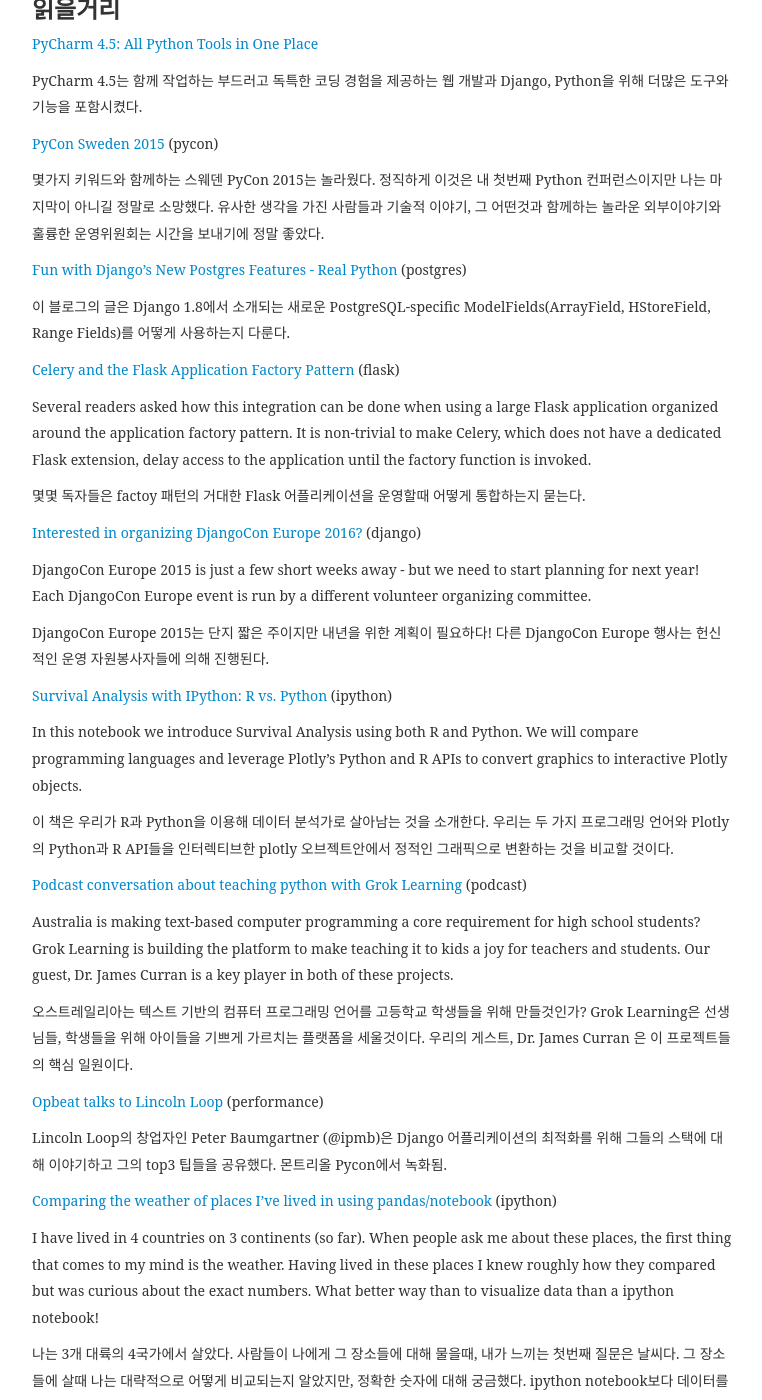
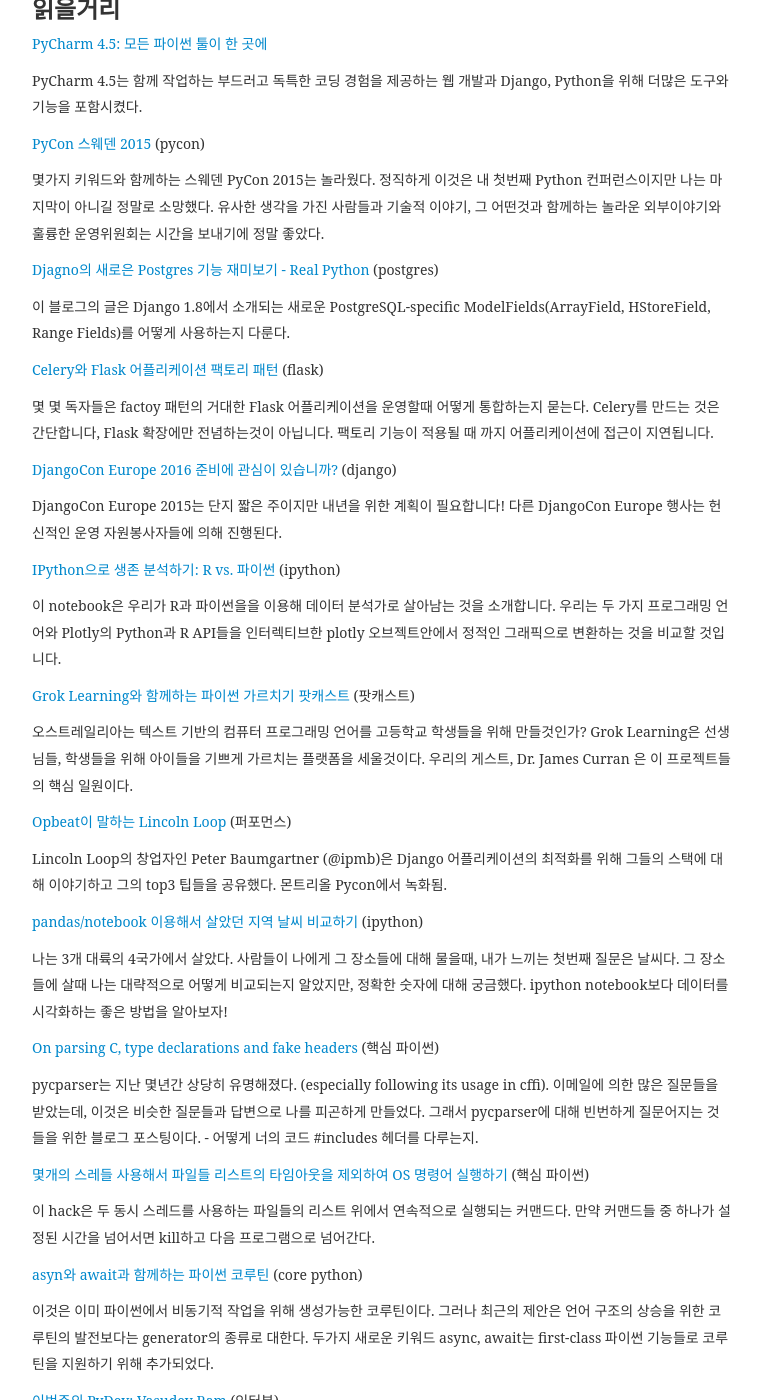
Before and after one commit to weeklypythonkr/weeklypythonkr.github.io, a Jekyll site: the page built from _posts/2015-05-22-Issue-33.md, in a window 1280 px wide and 1400 px high, scrolled down 303 px. Shown: the whole window, without its empty margins (258-1020 px from the left). Built offline with Jekyll 4.4.1, drawn with Linux system fonts in a browser that asks for light colours; some web fonts are replaced; some of the changed text lies outside the part shown.

Commit message:
33번 이슈 번역

```diff
--- a/_posts/2015-05-22-Issue-33.md
+++ b/_posts/2015-05-22-Issue-33.md
@@ -1,72 +1,58 @@
 ---
 layout: post_page
-title: 번역중_33번 이슈
+title: 33번 이슈
 ---
 
 ###읽을거리
-<a href="https://www.jetbrains.com/pycharm/whatsnew/?rss" target="_blank">PyCharm 4.5: All Python Tools in One Place</a>
+<a href="https://www.jetbrains.com/pycharm/whatsnew/?rss" target="_blank">PyCharm 4.5: 모든 파이썬 툴이 한 곳에</a>
 
 PyCharm 4.5는 함께 작업하는 부드러고 독특한 코딩 경험을 제공하는 웹 개발과 Django, Python을 위해 더많은 도구와 기능을 포함시켰다.
 
-<a href="http://ilian.io/pycon-sweden-2015/" target="_blank">PyCon Sweden 2015</a> (pycon)
+<a href="http://ilian.io/pycon-sweden-2015/" target="_blank">PyCon 스웨덴 2015</a> (pycon)
 
 몇가지 키워드와 함께하는 스웨덴 PyCon 2015는 놀라웠다. 정직하게 이것은 내 첫번째 Python 컨퍼런스이지만 나는 마지막이 아니길 정말로 소망했다.  유사한 생각을 가진 사람들과 기술적 이야기, 그 어떤것과 함께하는 놀라운 외부이야기와 훌륭한 운영위원회는 시간을 보내기에 정말 좋았다.
 
-<a href="https://realpython.com/blog/python/fun-with-djangos-new-postgres-features/" target="_blank">Fun with Django's New Postgres Features - Real Python</a> (postgres)
+<a href="https://realpython.com/blog/python/fun-with-djangos-new-postgres-features/" target="_blank">Djagno의 새로은 Postgres 기능 재미보기 - Real Python</a> (postgres)
 
 이 블로그의 글은 Django 1.8에서 소개되는 새로운 PostgreSQL-specific ModelFields(ArrayField, HStoreField, Range Fields)를 어떻게 사용하는지 다룬다.
 
-<a href="http://blog.miguelgrinberg.com/post/celery-and-the-flask-application-factory-pattern" target="_blank">Celery and the Flask Application Factory Pattern</a> (flask)
+<a href="http://blog.miguelgrinberg.com/post/celery-and-the-flask-application-factory-pattern" target="_blank">Celery와 Flask 어플리케이션 팩토리 패턴</a> (flask)
 
-Several readers asked how this integration can be done when using a large Flask application organized around the application factory pattern. It is non-trivial to make Celery, which does not have a dedicated Flask extension, delay access to the application until the factory function is invoked.
+몇 몇 독자들은 factoy 패턴의 거대한 Flask 어플리케이션을 운영할때 어떻게 통합하는지 묻는다. Celery를 만드는 것은 간단합니다, Flask 확장에만 전념하는것이 아닙니다. 팩토리 기능이 적용될 때 까지 어플리케이션에 접근이 지연됩니다.
 
-몇몇 독자들은 factoy 패턴의 거대한 Flask 어플리케이션을 운영할때 어떻게 통합하는지 묻는다.
+<a href="https://www.djangoproject.com/weblog/2015/may/18/interested-organizing-djangocon-europe-2016/" target="_blank">DjangoCon Europe 2016 준비에 관심이 있습니까?</a> (django)
 
-<a href="https://www.djangoproject.com/weblog/2015/may/18/interested-organizing-djangocon-europe-2016/" target="_blank">Interested in organizing DjangoCon Europe 2016?</a> (django)
+DjangoCon Europe 2015는 단지 짧은 주이지만 내년을 위한 계획이 필요합니다! 다른 DjangoCon Europe 행사는 헌신적인 운영 자원봉사자들에 의해 진행된다.
 
-DjangoCon Europe 2015 is just a few short weeks away - but we need to start planning for next year! Each DjangoCon Europe event is run by a different volunteer organizing committee.
+<a href="https://plot.ly/ipython-notebooks/survival-analysis-r-vs-python/" target="_blank">IPython으로 생존 분석하기: R vs. 파이썬</a> (ipython)
 
-DjangoCon Europe 2015는 단지 짧은 주이지만 내년을 위한 계획이 필요하다! 다른 DjangoCon Europe 행사는 헌신적인 운영 자원봉사자들에 의해 진행된다.
+이 notebook은 우리가 R과 파이썬을을 이용해 데이터 분석가로 살아남는 것을 소개합니다. 우리는 두 가지 프로그래밍 언어와 Plotly의 Python과 R API들을 인터렉티브한 plotly 오브젝트안에서 정적인 그래픽으로 변환하는 것을 비교할 것입니다.
 
-<a href="https://plot.ly/ipython-notebooks/survival-analysis-r-vs-python/" target="_blank">Survival Analysis with IPython: R vs. Python</a> (ipython)
-
-In this notebook we introduce Survival Analysis using both R and Python. We will compare programming languages and leverage Plotly's Python and R APIs to convert graphics to interactive Plotly objects.
-
-이 책은 우리가 R과 Python을 이용해 데이터 분석가로 살아남는 것을 소개한다. 우리는 두 가지 프로그래밍 언어와 Plotly의 Python과 R API들을 인터렉티브한 plotly 오브젝트안에서 정적인 그래픽으로 변환하는 것을 비교할 것이다.
-
-<a href="http://www.talkpythontome.com/episodes/show/8/teaching-python-at-grok-learning-and-classrooms" target="_blank">Podcast conversation about teaching python with Grok Learning</a> (podcast)
-
-Australia is making text-based computer programming a core requirement for high school students? Grok Learning is building the platform to make teaching it to kids a joy for teachers and students. Our guest, Dr. James Curran is a key player in both of these projects.
+<a href="http://www.talkpythontome.com/episodes/show/8/teaching-python-at-grok-learning-and-classrooms" target="_blank">Grok Learning와 함께하는 파이썬 가르치기 팟캐스트</a> (팟캐스트)
 
 오스트레일리아는 텍스트 기반의 컴퓨터 프로그래밍 언어를 고등학교 학생들을 위해 만들것인가? Grok Learning은 선생님들, 학생들을 위해 아이들을 기쁘게 가르치는 플랫폼을 세울것이다. 우리의 게스트, Dr. James Curran 은 이 프로젝트들의 핵심 일원이다.
 
-<a href="https://twitter.com/opbeat/status/598174804349308928/photo/1" target="_blank">Opbeat talks to Lincoln Loop</a> (performance)
+<a href="https://twitter.com/opbeat/status/598174804349308928/photo/1" target="_blank">Opbeat이 말하는 Lincoln Loop</a> (퍼포먼스)
 
 Lincoln Loop의 창업자인 Peter Baumgartner (@ipmb)은 Django 어플리케이션의 최적화를 위해 그들의 스택에 대해 이야기하고 그의 top3 팁들을 공유했다. 몬트리올 Pycon에서 녹화됨.
 
-<a href="https://blog.wearewizards.io/comparing-the-weather-of-places-ive-lived-in" target="_blank">Comparing the weather of places I've lived in using pandas/notebook</a> (ipython)
-
-I have lived in 4 countries on 3 continents (so far). When people ask me about these places, the first thing that comes to my mind is the weather. Having lived in these places I knew roughly how they compared but was curious about the exact numbers. What better way than to visualize data than a ipython notebook!
+<a href="https://blog.wearewizards.io/comparing-the-weather-of-places-ive-lived-in" target="_blank">pandas/notebook 이용해서 살았던 지역 날씨 비교하기</a> (ipython)
 
 나는 3개 대륙의 4국가에서 살았다. 사람들이 나에게 그 장소들에 대해 물을때, 내가 느끼는 첫번째 질문은 날씨다. 그 장소들에 살때 나는 대략적으로 어떻게 비교되는지 알았지만, 정확한 숫자에 대해 궁금했다. ipython notebook보다 데이터를 시각화하는 좋은 방법을 알아보자!
 
-<a href="http://eli.thegreenplace.net/2015/on-parsing-c-type-declarations-and-fake-headers/" target="_blank">On parsing C, type declarations and fake headers</a> (core python)
+<a href="http://eli.thegreenplace.net/2015/on-parsing-c-type-declarations-and-fake-headers/" target="_blank">On parsing C, type declarations and fake headers</a> (핵심 파이썬)
 
 pycparser는 지난 몇년간 상당히 유명해졌다. (especially following its usage in cffi). 이메일에 의한 많은 질문들을 받았는데, 이것은 비슷한 질문들과 답변으로 나를 피곤하게 만들었다. 그래서 pycparser에 대해 빈번하게 질문어지는 것들을 위한 블로그 포스팅이다. - 어떻게 너의 코드 #includes 헤더를 다루는지.
 
-<a href="http://code.activestate.com/recipes/579056-run-os-command-with-timeout-on-a-list-of-files-usi/" target="_blank">Run OS command with timeout on a list of files  using several threads (Python)</a> (core python)
-
-This hack runs a command sequentially on a list of files using two simultaneous threads. If one of the commands takes more than a set time, it's killed and the program goes for the next file. EDITED to add some exception handling.
+<a href="http://code.activestate.com/recipes/579056-run-os-command-with-timeout-on-a-list-of-files-usi/" target="_blank">몇개의 스레들 사용해서 파일들 리스트의 타임아웃을 제외하여 OS 명령어 실행하기</a> (핵심 파이썬)
 
 이 hack은 두 동시 스레드를 사용하는 파일들의 리스트 위에서 연속적으로 실행되는 커맨드다. 만약 커맨드들 중 하나가 설정된 시간을 넘어서면 kill하고 다음 프로그램으로 넘어간다.
 
-<a href="http://lwn.net/SubscriberLink/643786/9c0bd83dff0df3b8/" target="_blank">Python coroutines with async and await</a> (core python)
-
-It is already possible to create coroutines for asynchronous processing in Python. But a recent proposal would elevate coroutines to a full-fledged language construct, rather than treat them as a type of generator as they are currently. Two new keywords, async and await, would be added to the language to support coroutines as first-class Python features.
+<a href="http://lwn.net/SubscriberLink/643786/9c0bd83dff0df3b8/" target="_blank">asyn와 await과 함께하는 파이썬 코루틴</a> (core python)
 
 이것은 이미 파이썬에서 비동기적 작업을 위해 생성가능한 코루틴이다. 그러나 최근의 제안은 언어 구조의 상승을 위한 코루틴의 발전보다는 generator의 종류로 대한다. 두가지 새로운 키워드 async, await는 first-class 파이썬 기능들로 코루틴을 지원하기 위해 추가되었다.
 
-<a href="http://feedproxy.google.com/~r/TheMouseVsThePython/~3/KRxZ8XxqVgM/" target="_blank">PyDev of the Week: Vasudev Ram</a> (interview)
+<a href="http://feedproxy.google.com/~r/TheMouseVsThePython/~3/KRxZ8XxqVgM/" target="_blank">이번주의 PyDev: Vasudev Ram</a> (인터뷰)
 
 이번 주 우리는 우리의 PyDev를 맡아 Vasudev Ram(@vasudevram)을 환영한다. Vasudev는 파이썬을 포함한 다양한 주제로 블로그를 운영하는 프리랜서 개발자이다. 그는 xtopdf의 작성자이다.
 
```
